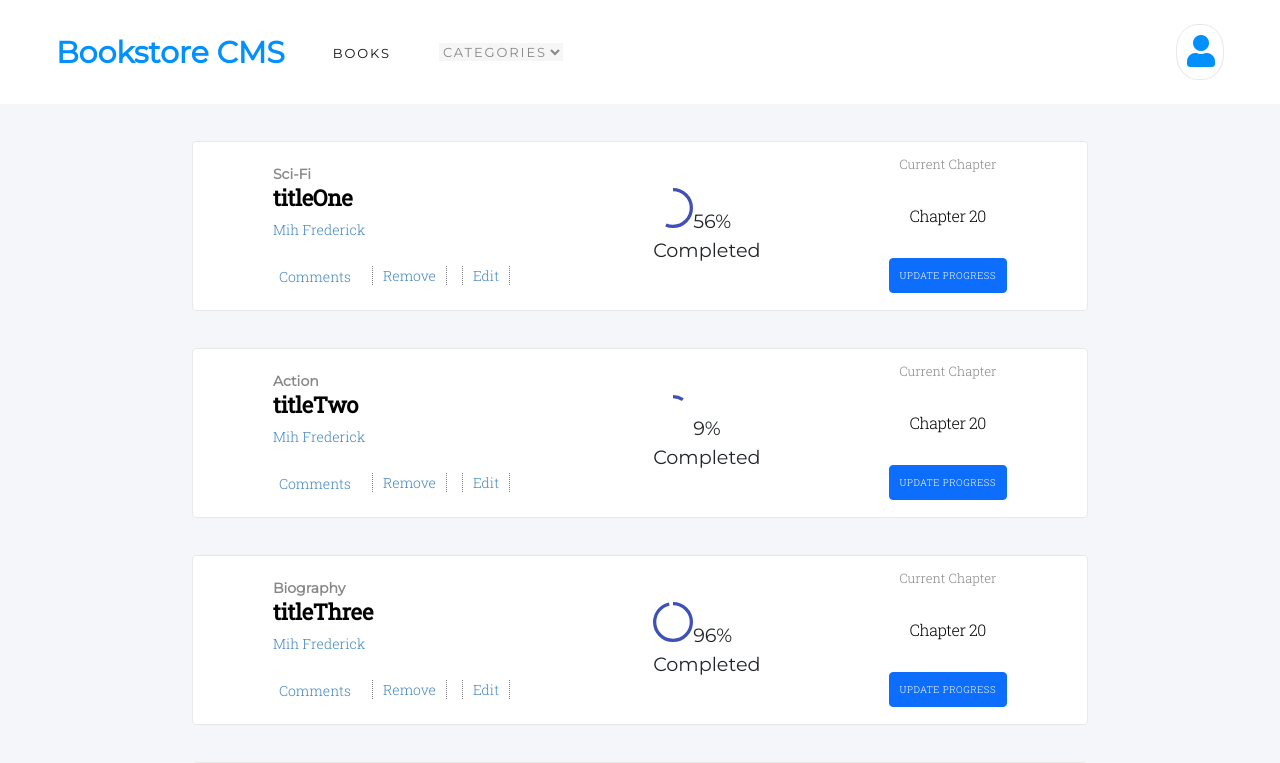
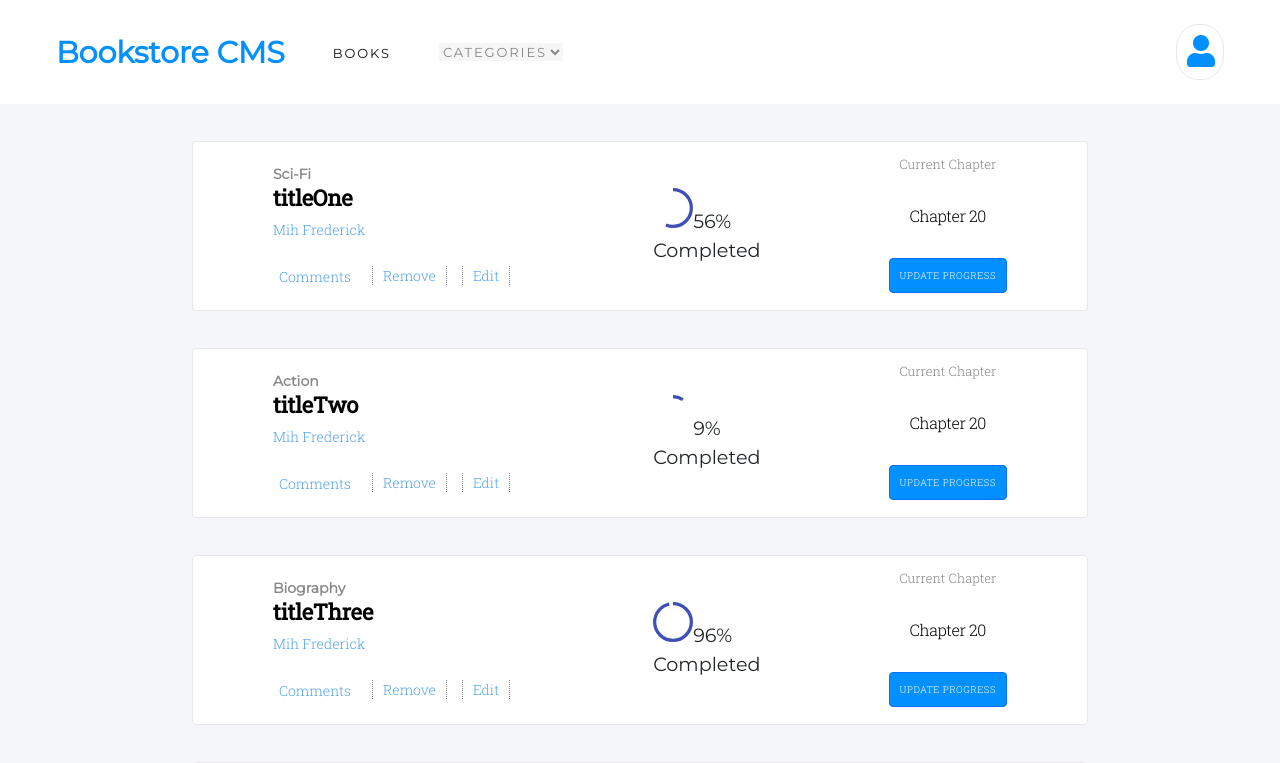
Before and after one commit to FrederickMih/Bookstore, a React (Create React App) app: page / in a window 1280 px wide. Shown: the top 763 px of the page. Built offline with nearby package versions, Linux system fonts and the light colour scheme.

Commit message:
Made some changes on the design ui

```diff
--- a/src/styles/book.css
+++ b/src/styles/book.css
@@ -47,7 +47,7 @@
   font-style: normal;
   line-height: normal;
   letter-spacing: normal;
-  color: #4386bf;
+  color: #53a3e9;
   margin-bottom: 1.5rem;
 }
 
@@ -63,7 +63,7 @@
   font-style: normal;
   line-height: normal;
   letter-spacing: normal;
-  color: #4386bf;
+  color: #53a3e9;
   text-decoration: none;
 }
 
@@ -128,3 +128,7 @@
 .right-element {
   margin-top: 1rem;
 }
+
+.btn-primary{
+  background-color: #0290ff;
+}
```
